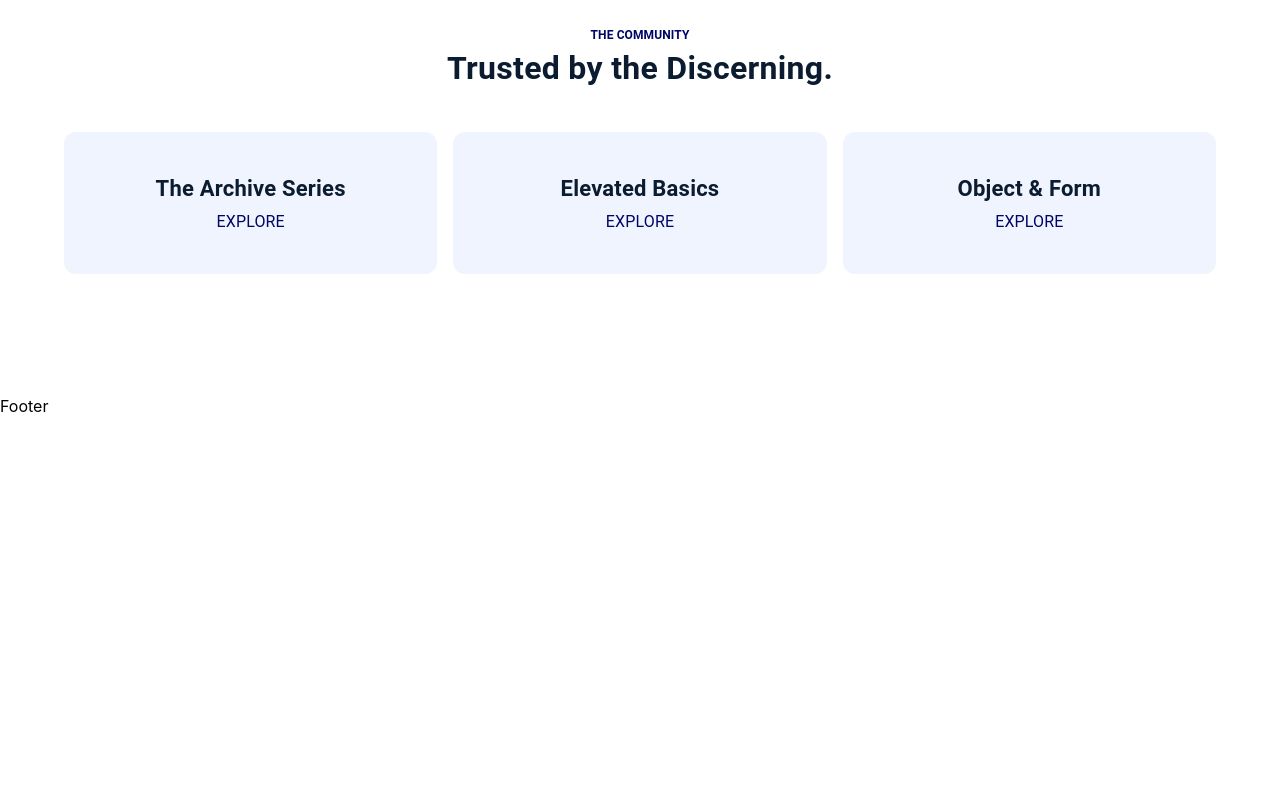
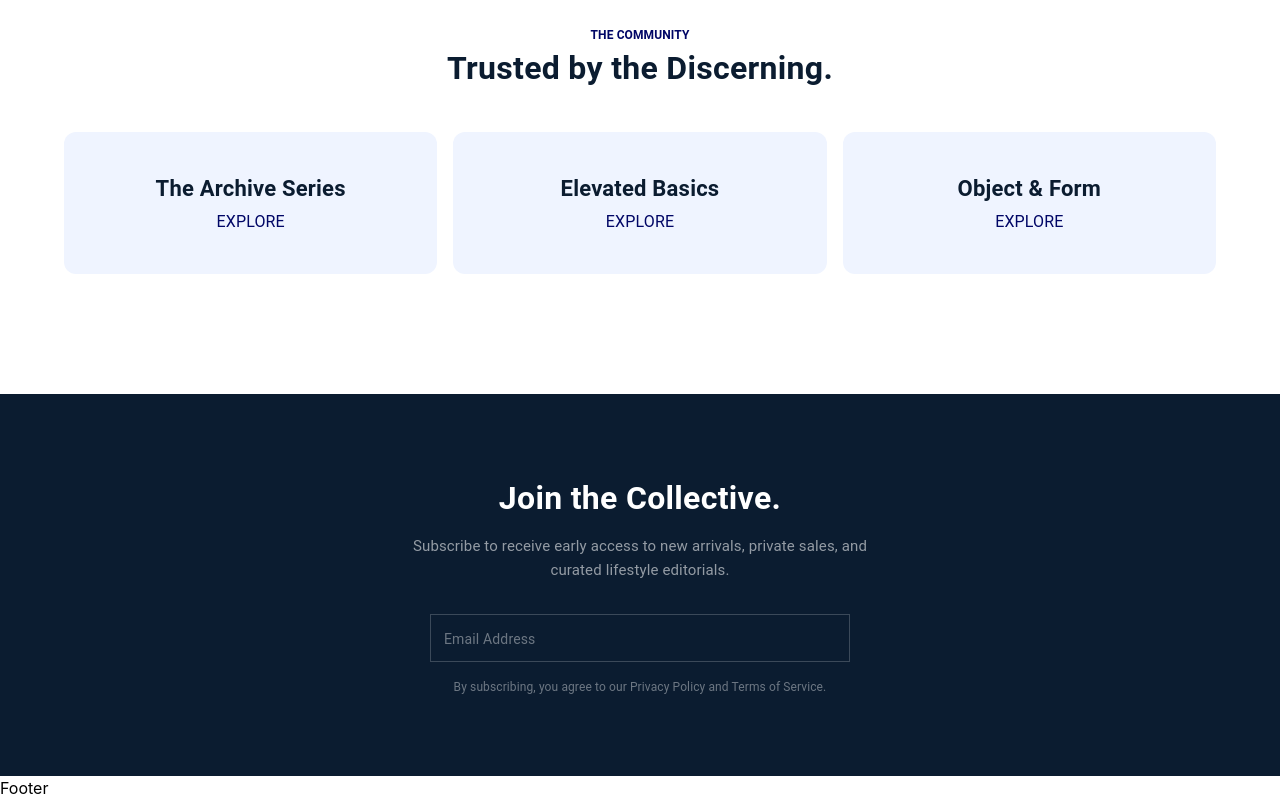
Before and after one commit to Manar-sami/E-commerce, a React (Vite) app: page / in a window 1280 px wide. Shown: the part 1408-2208 px from the top of the page. Before the commit the page ends 1826 px from the top, so only its background shows below. Built offline with nearby package versions, Linux system fonts and the light colour scheme; no server answers.

Commit message:
add join section

```diff
--- a/src/languge.jsx
+++ b/src/languge.jsx
@@ -37,6 +37,10 @@ i18n
           "The Archive Series":"The Archive Series",
           "Elevated Basics":"Elevated Basics",
           "Object & Form":"Object & Form",
+          "Join the Collective.":"Join the Collective.",
+          "Subscribe to receive early access to new arrivals, private sales, and curated lifestyle editorials.":"Subscribe to receive early access to new arrivals, private sales, and curated lifestyle editorials.",
+          "By subscribing, you agree to our Privacy Policy and Terms of Service.":"By subscribing, you agree to our Privacy Policy and Terms of Service.",
+
 
         }
       },
@@ -65,6 +69,9 @@ i18n
           "The Archive Series":"مجموعة الأرشيف",
           "Elevated Basics":"القطع الأساسية الفاخرة",
           "Object & Form":"الشكل والمادة",
+          "Join the Collective.":"انضم إلى المجتمع",
+          "Subscribe to receive early access to new arrivals, private sales, and curated lifestyle editorials.":"اشترك للحصول على وصول مبكر إلى المنتجات الجديدة، والعروض الخاصة، والمقالات المختارة بعناية حول أسلوب الحياة.",
+          "By subscribing, you agree to our Privacy Policy and Terms of Service.":"بالاشتراك، فإنك توافق على سياسة الخصوصية وشروط الخدمة الخاصة بنا.",
 
         }
       }
--- a/src/pages/home/COMMUNITY.jsx
+++ b/src/pages/home/COMMUNITY.jsx
@@ -1,7 +1,6 @@
 import Box from "@mui/material/Box"
 import Container from "@mui/material/Container"
 import Typography from "@mui/material/Typography"
-import { Link } from "react-router-dom"
 import Grid from "@mui/material/Grid"
 import { useTranslation } from "react-i18next"
 
--- a/src/pages/home/Home.jsx
+++ b/src/pages/home/Home.jsx
@@ -3,6 +3,7 @@ import COMMUNITY from "./COMMUNITY";
 import Hero from "./Hero";
 import Product_section from "./Product_section";
 import Seasonal_section from "./Seasonal_section";
+import Join from "./Join";
 
 
 function Home() {
@@ -14,6 +15,7 @@ function Home() {
      <Categories_section></Categories_section>
      <Seasonal_section></Seasonal_section>
      <COMMUNITY></COMMUNITY>
+     <Join></Join>
     </>
   )
 }
--- /dev/null
+++ b/src/pages/home/Join.jsx
@@ -0,0 +1,106 @@
+import Box from '@mui/material/Box';
+import Container from '@mui/material/Container';
+import Typography from '@mui/material/Typography';
+import TextField from '@mui/material/TextField';
+import InputAdornment from '@mui/material/InputAdornment';
+import IconButton from '@mui/material/IconButton';
+import ArrowForwardIcon from '@mui/icons-material/ArrowForward';
+import { useTranslation } from 'react-i18next';
+
+function Join() {
+  const { t } = useTranslation();
+
+  return (
+    <Box sx={{ py: 10, backgroundColor: '#0B1C30' }}>
+      <Container maxWidth="md">
+        <Box
+          sx={{
+            display: 'flex',
+            flexDirection: 'column',
+            justifyContent: 'center',
+            alignItems: 'center',
+            textAlign: 'center',
+          }}
+        >
+
+          <Typography
+            sx={{
+              color: 'white',
+              fontSize: '32px',
+              fontWeight: '700',
+              mb: 1.5,
+            }}
+          >
+            {t('Join the Collective.')}
+          </Typography>
+
+
+          <Typography
+            sx={{
+              color: '#ffffff8f',
+              fontSize: '15px',
+              maxWidth: '480px',
+              lineHeight: 1.6,
+              mb: 4,
+            }}
+          >
+            {t(
+              'Subscribe to receive early access to new arrivals, private sales, and curated lifestyle editorials.'
+            )}
+          </Typography>
+
+
+          <Box sx={{ width: '100%', maxWidth: '420px', mb: 2 }}>
+            <TextField
+              fullWidth
+              variant="outlined"
+              placeholder={t('Email Address')}
+              InputProps={{
+                endAdornment: (
+                  <InputAdornment position="end">
+                    <IconButton
+                      edge="end"
+                      sx={{
+                        color: 'rgba(255, 255, 255, 0.7)',
+                        '&:hover': { color: '#ffffff' },
+                      }}
+                    >
+                      <ArrowForwardIcon />
+                    </IconButton>
+                  </InputAdornment>
+                ),
+              }}
+              sx={{
+                '& .MuiOutlinedInput-root': {
+                  color: 'white',
+                  borderRadius: '0px',
+                  height: '48px',
+                  '& fieldset': {
+                    borderColor: 'rgba(255, 255, 255, 0.2)',
+                  },
+
+                  '&.Mui-focused fieldset': {
+
+                    borderWidth: '1px',
+                  },
+                },
+                '& .MuiInputBase-input::placeholder': {
+                  color: 'rgba(255, 255, 255, 0.4)',
+                  opacity: 1,
+                  fontSize: '14px',
+                },
+              }}
+            />
+          </Box>
+
+
+          <Typography sx={{ color: 'rgba(255, 255, 255, 0.4)', fontSize: '12px' }}>
+            {t('By subscribing, you agree to our Privacy Policy and Terms of Service.')}
+          </Typography>
+        </Box>
+      </Container>
+    </Box>
+  );
+}
+
+export default Join;
```
